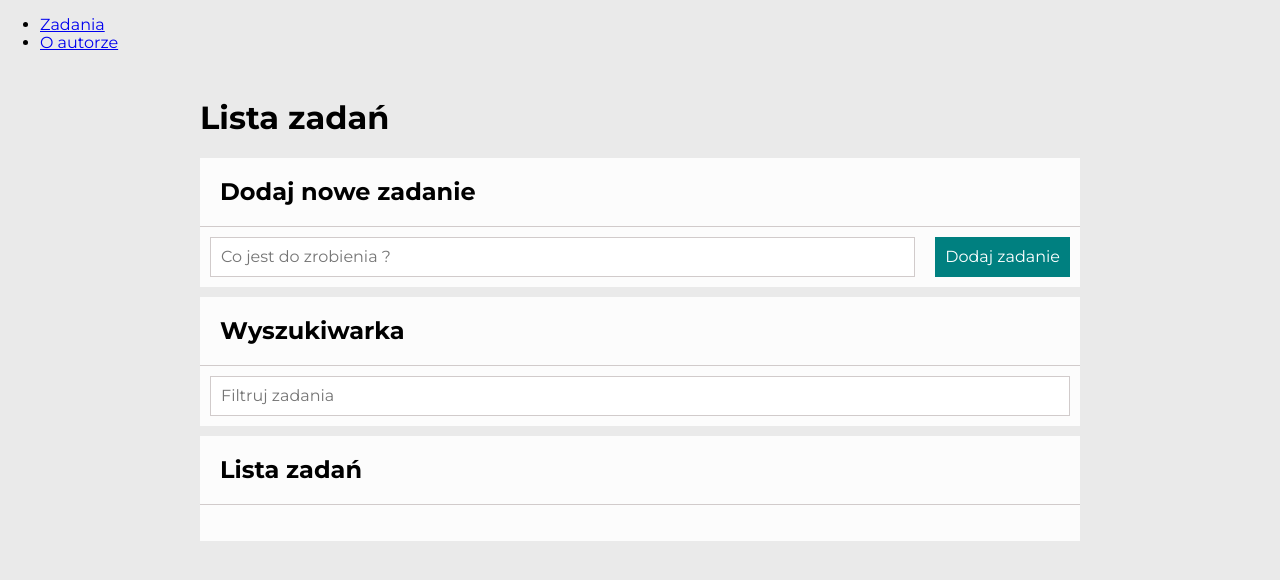
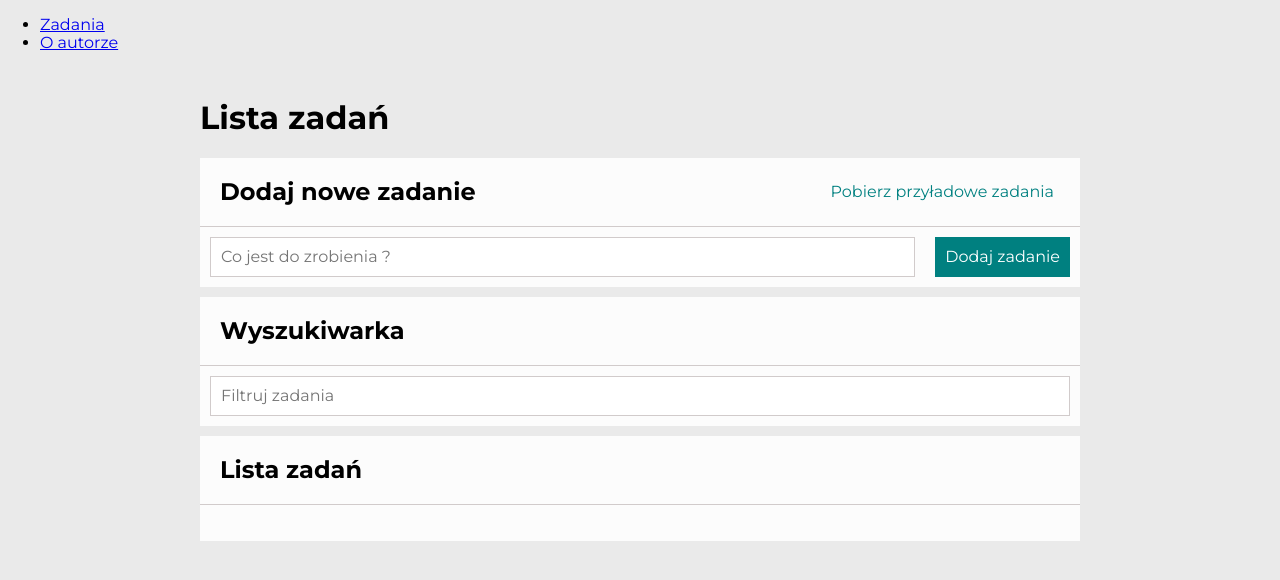
Before and after one commit to WiktoriaNizielska/todo-list-react, a React (Create React App) app: page /#/zadania in a window 1280 px wide. Shown: the top 580 px of the page. Built offline with nearby package versions, Linux system fonts and the light colour scheme.

Commit message:
ExampleTasksButton created

```diff
--- /dev/null
+++ b/src/features/tasks/TasksPage/Buttons/ExampleTasksButton/index.js
@@ -0,0 +1,15 @@
+import { Button } from "../styled";
+import { useDispatch } from "react-redux";
+import { fetchExampleTasks } from "../../../tasksSlice";
+
+const ExampleTasksButton = () => {
+  const dispatch = useDispatch();
+
+  return (
+    <Button onClick={() => dispatch(fetchExampleTasks())}>
+      Pobierz przyładowe zadania
+    </Button>
+  )
+};
+
+export default ExampleTasksButton;
--- a/src/features/tasks/TasksPage/Buttons/TasksButtons/index.js
+++ b/src/features/tasks/TasksPage/Buttons/TasksButtons/index.js
@@ -1,6 +1,6 @@
 import { useSelector, useDispatch } from "react-redux";
 import { Wrapper, Button } from "../styled";
-import { toggleHideDone, setAllDone, selectAreTasksEmpty, selectIsEveryTaskDone, selectHideDone, fetchExampleTasks } from "../../../tasksSlice";
+import { toggleHideDone, setAllDone, selectAreTasksEmpty, selectIsEveryTaskDone, selectHideDone } from "../../../tasksSlice";
 
 const TasksButtons = () => {
     const areTasksEmpty = useSelector(selectAreTasksEmpty);
@@ -12,7 +12,6 @@ const TasksButtons = () => {
     return (
         !areTasksEmpty && (
             <Wrapper>
-                <Button onClick={() => dispatch(fetchExampleTasks())}>Pobierz przyładowe zadania </Button>
                 <Button
                     onClick={() => dispatch(toggleHideDone())}
                 >
--- a/src/features/tasks/TasksPage/index.js
+++ b/src/features/tasks/TasksPage/index.js
@@ -1,6 +1,7 @@
 import Form from "./Form";
 import TasksList from "./TasksList";
 import TasksButtons from "./Buttons/TasksButtons";
+import ExampleTasksButton from "./Buttons/ExampleTasksButton";
 import Section from "../../../common/Section";
 import Header from "../../../common/Header";
 import Container from "../../../common/Container";
@@ -13,6 +14,7 @@ function TasksPage() {
             <Section
                 title="Dodaj nowe zadanie"
                 body={<Form />}
+                extraHeaderContent={<ExampleTasksButton />}
             />
             <Section
                 title="Wyszukiwarka"
```
